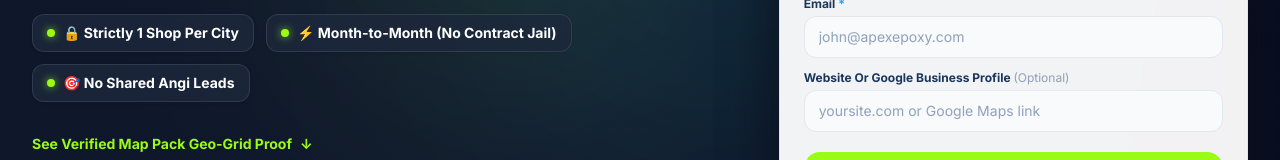
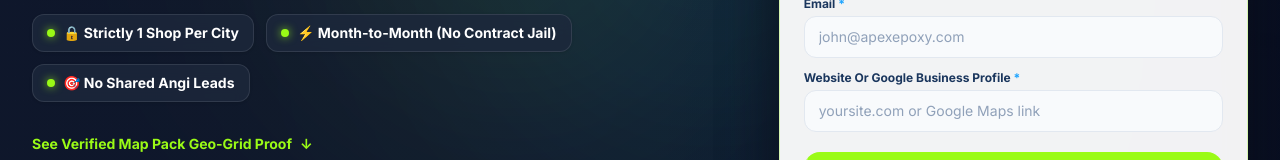
Before and after one commit to mahabubkabir40-ai/multipro-digital, a Next.js app: page / in a window 1280 px wide. Shown: the part 500-660 px from the top of the page. Built offline with nearby package versions, Linux system fonts and the light colour scheme; a web font is replaced by a local one.

Commit message:
fix(form): make Website Or Google Business Profile field mandatory

```diff
--- a/src/app/free-audit/page.tsx
+++ b/src/app/free-audit/page.tsx
@@ -181,12 +181,13 @@ export default function FreeAuditPage() {
                     </div>
                     <div>
                       <label className="block text-slate-900 text-xs font-bold mb-1.5">
-                        Website Or Google Business Profile <span className="text-slate-400 font-normal">(Optional)</span>
+                        Website Or Google Business Profile <span className="text-[#1da4ff]">*</span>
                       </label>
                       <input
                         type="text"
                         name="Website or Google Business Profile"
                         placeholder="yoursite.com or Google Maps link"
+                        required
                         disabled={isSubmitting}
                         className="w-full bg-slate-50 border border-slate-200 rounded-xl px-4 py-2.5 text-sm text-slate-900 placeholder-slate-400 focus:outline-none focus:bg-white focus:border-[#1da4ff] focus:ring-4 focus:ring-[#1da4ff]/10 transition-all shadow-sm"
                       />
--- a/src/components/HeroLeadForm.tsx
+++ b/src/components/HeroLeadForm.tsx
@@ -146,13 +146,14 @@ export default function HeroLeadForm() {
 
               <div>
                 <label htmlFor="hero-website" className={labelClass}>
-                  Website Or Google Business Profile <span className="text-slate-400 font-normal">(Optional)</span>
+                  Website Or Google Business Profile <span className="text-[#1da4ff]">*</span>
                 </label>
                 <input
                   id="hero-website"
                   type="text"
                   name="Website or Google Business Profile"
                   placeholder="yoursite.com or Google Maps link"
+                  required
                   disabled={isSubmitting}
                   className={inputClass}
                 />
```
